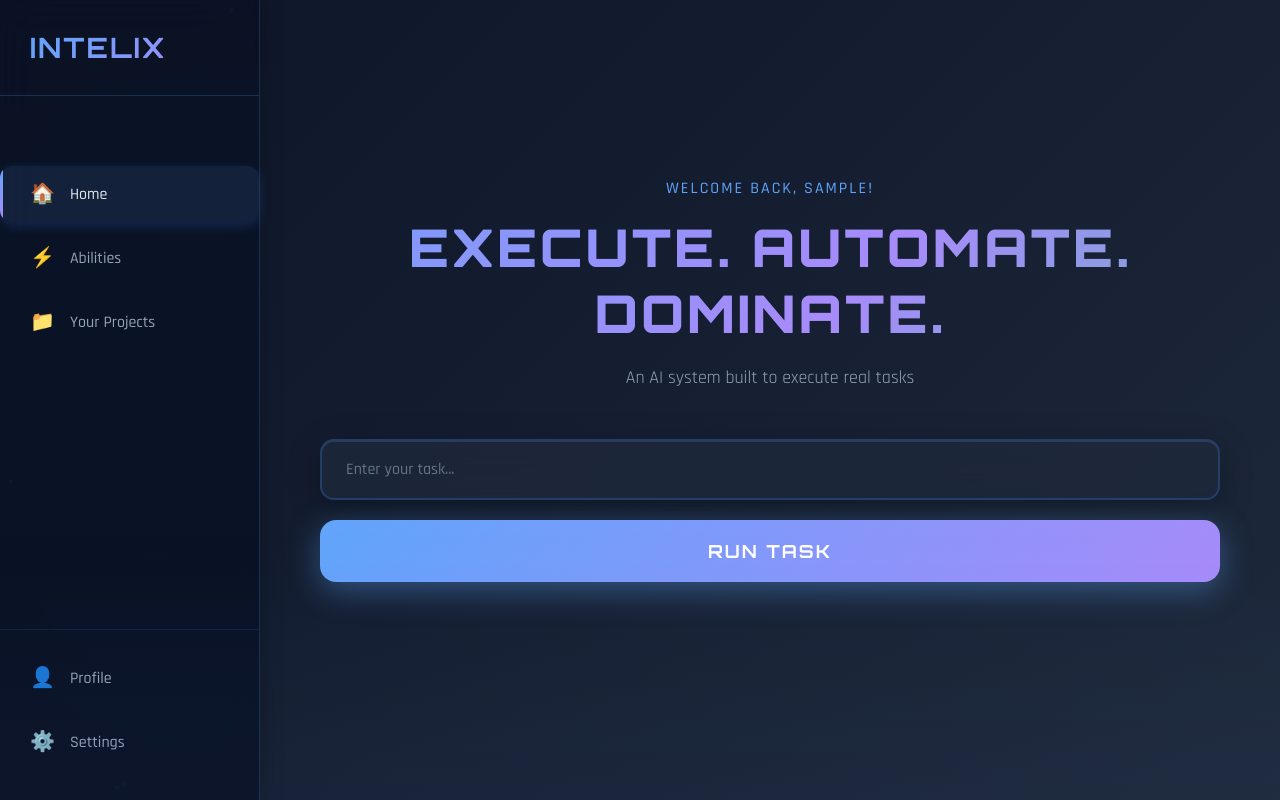
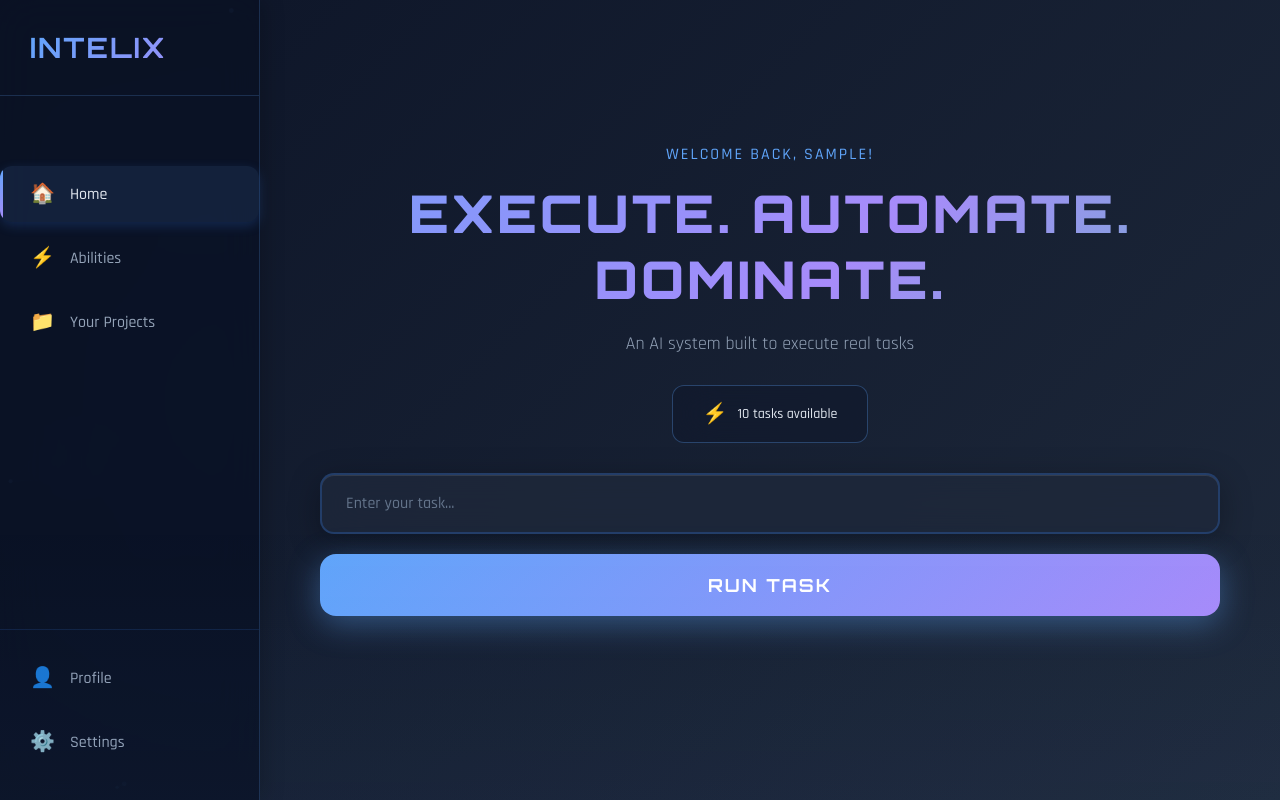
Before and after one commit to vedpalsodkar988-tech/Intelix, a Flask app: page /home in a window 1280 px wide. Run offline with Flask 3, Linux system fonts and the light colour scheme; the visitor is signed in with stand-in values (Sample User, id 1); data that the repository does not hold is empty; some libraries are stand-ins or nearby versions.

Commit message:
Update home.html

```diff
--- a/templates/home.html
+++ b/templates/home.html
@@ -168,7 +168,43 @@
             font-size: 18px;
             color: #94A3B8;
             text-align: center;
-            margin-bottom: 50px;
+            margin-bottom: 30px;
+        }
+
+        /* Task Counter */
+        .task-counter {
+            background: rgba(15, 23, 42, 0.5);
+            backdrop-filter: blur(20px);
+            border: 1px solid rgba(96, 165, 250, 0.3);
+            border-radius: 12px;
+            padding: 15px 30px;
+            display: inline-flex;
+            align-items: center;
+            gap: 10px;
+            margin-bottom: 30px;
+            transition: all 0.3s ease;
+        }
+
+        .task-counter:hover {
+            border-color: var(--primary);
+            box-shadow: 0 5px 20px rgba(96, 165, 250, 0.2);
+        }
+
+        .counter-icon {
+            font-size: 20px;
+        }
+
+        .counter-text {
+            font-size: 14px;
+            color: #E2E8F0;
+            font-weight: 500;
+        }
+
+        .counter-text.unlimited {
+            background: linear-gradient(135deg, var(--accent), var(--primary));
+            -webkit-background-clip: text;
+            -webkit-text-fill-color: transparent;
+            font-weight: 700;
         }
 
         /* Task Container */
@@ -325,6 +361,12 @@
             <h1 class="hero-title">Execute. Automate. Dominate.</h1>
             <p class="hero-subtitle">An AI system built to execute real tasks</p>
 
+            <!-- Task Counter -->
+            <div class="task-counter" id="taskCounter">
+                <span class="counter-icon">⚡</span>
+                <span class="counter-text">Loading...</span>
+            </div>
+
             <!-- Task Input -->
             <div class="task-container">
                 <input
@@ -339,6 +381,27 @@
     </div>
 
     <script>
+        // Fetch and display task limits
+        fetch('/check-limits')
+            .then(response => response.json())
+            .then(data => {
+                const counterText = document.querySelector('.counter-text');
+                if (data.subscription === 'pro') {
+                    counterText.textContent = '✨ Unlimited Tasks (PRO)';
+                    counterText.classList.add('unlimited');
+                } else {
+                    counterText.textContent = `${data.remaining} tasks remaining this month`;
+                    if (data.remaining === 0) {
+                        counterText.textContent = '⚠️ Monthly limit reached - Upgrade to PRO';
+                        counterText.style.color = '#fb923c';
+                    }
+                }
+            })
+            .catch(error => {
+                console.error('Error fetching limits:', error);
+                document.querySelector('.counter-text').textContent = '10 tasks available';
+            });
+
         // Neural Network Animation
         const canvas = document.getElementById('neuralCanvas');
         const ctx = canvas.getContext('2d');
@@ -428,14 +491,43 @@
         document.getElementById('runTaskBtn').addEventListener('click', () => {
             const task = document.getElementById('taskInput').value.trim();
             if (task) {
+                // Disable button during request
+                const btn = document.getElementById('runTaskBtn');
+                btn.disabled = true;
+                btn.textContent = 'Processing...';
+
                 fetch('/run-task', {
                     method: 'POST',
                     headers: { 'Content-Type': 'application/json' },
                     body: JSON.stringify({ task: task })
                 })
                 .then(response => response.json())
-                .then(data => console.log('Task result:', data))
-                .catch(error => console.error('Error:', error));
+                .then(data => {
+                    if (data.limit_exceeded) {
+                        alert('⚠️ Monthly Limit Reached!\n\n' + data.message + '\n\nUpgrade to PRO for unlimited tasks!');
+                        // Refresh counter
+                        location.reload();
+                    } else if (data.success) {
+                        console.log('Task result:', data);
+                        // Update counter
+                        fetch('/check-limits')
+                            .then(r => r.json())
+                            .then(limits => {
+                                const counterText = document.querySelector('.counter-text');
+                                counterText.textContent = `${limits.remaining} tasks remaining this month`;
+                            });
+                    } else {
+                        alert('Error: ' + (data.message || 'Task failed'));
+                    }
+                })
+                .catch(error => {
+                    console.error('Error:', error);
+                    alert('Error running task. Please try again.');
+                })
+                .finally(() => {
+                    btn.disabled = false;
+                    btn.textContent = 'Run Task';
+                });
             }
         });
 
```
